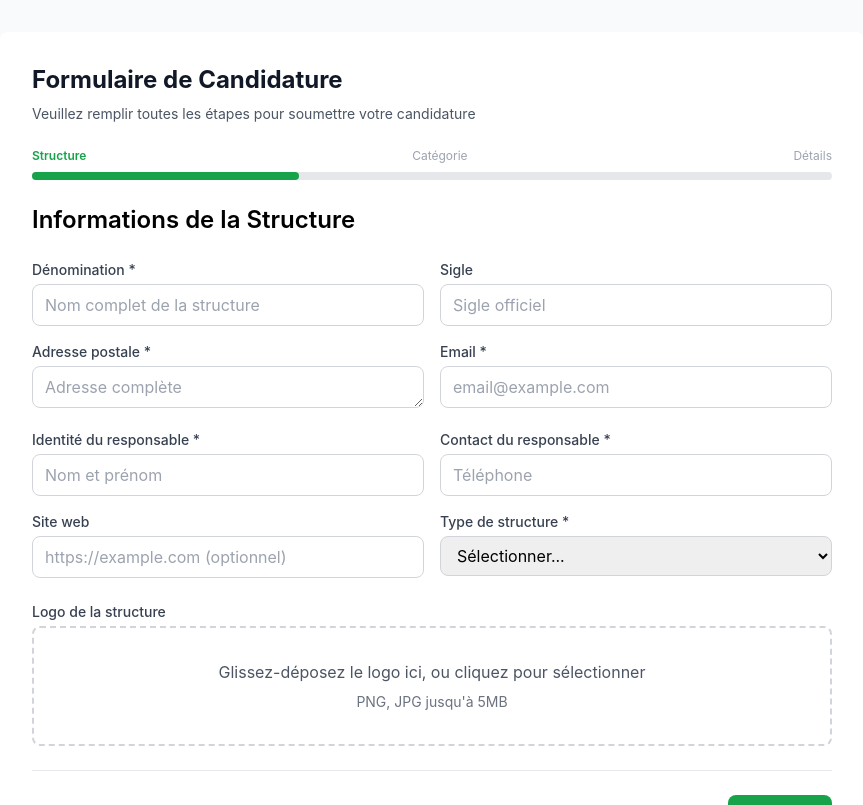
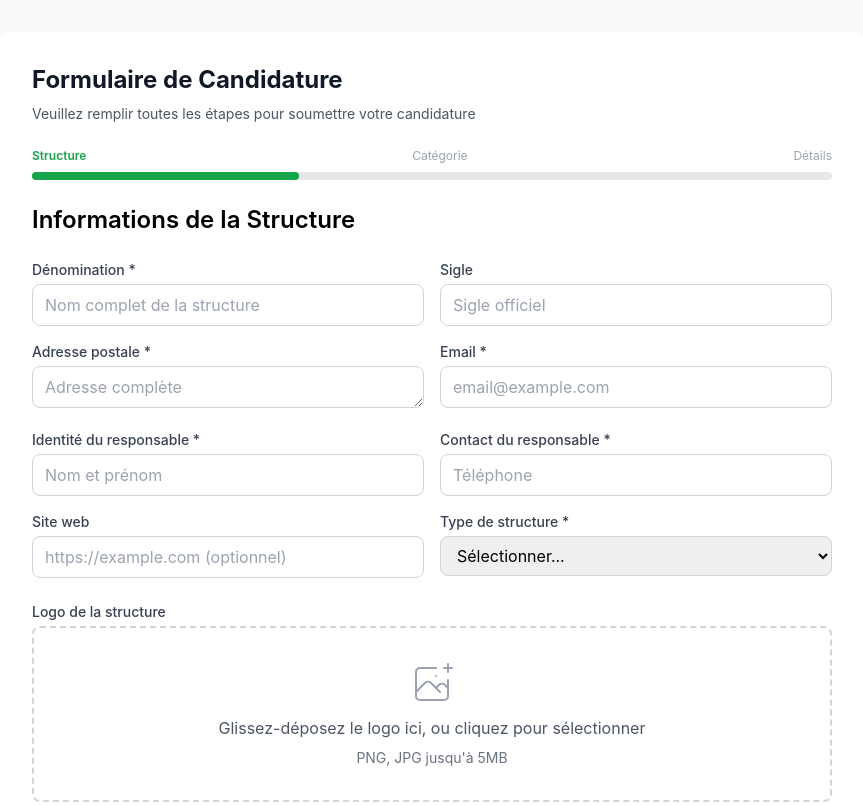
Before and after one commit to sougrinoma-sawadogo/prixinnov, a React (Vite) app in the folder frontend/: page /candidature in a window 1280 px wide. Shown: the top 805 px of the page, without its empty margins (208-1071 px from the left). Built offline with nearby package versions, Linux system fonts and the light colour scheme; no server answers.

Commit message:
Add visual feedback when logo is selected in structure form
- Display green confirmation box with logo preview when file is selected
- Show file name and size
- Add remove button to clear selected logo
- Improve UI with icon and hover effects

```diff
--- a/frontend/src/components/candidature/StructureForm.jsx
+++ b/frontend/src/components/candidature/StructureForm.jsx
@@ -1,18 +1,47 @@
+import { useState } from 'react';
 import { Controller } from 'react-hook-form';
 import { useDropzone } from 'react-dropzone';
 import RichTextEditor from './RichTextEditor';
 
 const StructureForm = ({ control, structure, setStructure, setValue }) => {
+  const [selectedLogo, setSelectedLogo] = useState(null);
+  const [logoPreview, setLogoPreview] = useState(null);
+
   const onDrop = (acceptedFiles) => {
     if (acceptedFiles.length > 0) {
       const file = acceptedFiles[0];
       console.log('Logo sélectionné:', file.name, 'Taille:', file.size, 'Type:', file.type);
-      // Enregistrer le fichier dans le formulaire
+
+      // Créer un aperçu du logo
+      const reader = new FileReader();
+      reader.onloadend = () => {
+        setLogoPreview(reader.result);
+      };
+      reader.readAsDataURL(file);
+
+      // Enregistrer le fichier dans le formulaire et l'état local
+      setSelectedLogo(file);
       if (setValue) {
         setValue('logo', file);
         console.log('Logo enregistré dans le formulaire');
       }
     }
+  };
+
+  const removeLogo = () => {
+    setSelectedLogo(null);
+    setLogoPreview(null);
+    if (setValue) {
+      setValue('logo', null);
+    }
+  };
+
+  const formatFileSize = (bytes) => {
+    if (bytes === 0) return '0 Bytes';
+    const k = 1024;
+    const sizes = ['Bytes', 'KB', 'MB'];
+    const i = Math.floor(Math.log(bytes) / Math.log(k));
+    return Math.round((bytes / Math.pow(k, i)) * 100) / 100 + ' ' + sizes[i];
   };
 
   const { getRootProps, getInputProps, isDragActive } = useDropzone({
@@ -196,13 +225,63 @@ const StructureForm = ({ control, structure, setStructure, setValue }) => {
         <label className="block text-sm font-medium text-gray-700 mb-1">
           Logo de la structure
         </label>
+
+        {selectedLogo ? (
+          <div className="border-2 border-green-500 rounded-lg p-4 bg-green-50">
+            <div className="flex items-center justify-between">
+              <div className="flex items-center space-x-4">
+                {logoPreview && (
+                  <img
+                    src={logoPreview}
+                    alt="Aperçu du logo"
+                    className="w-16 h-16 object-contain rounded border border-gray-300 bg-white"
+                  />
+                )}
+                <div>
+                  <p className="text-sm font-medium text-gray-900">
+                    {selectedLogo.name}
+                  </p>
+                  <p className="text-xs text-gray-500">
+                    {formatFileSize(selectedLogo.size)}
+                  </p>
+                  <p className="text-xs text-green-600 font-medium mt-1">
+                    ✓ Logo sélectionné
+                  </p>
+                </div>
+              </div>
+              <button
+                type="button"
+                onClick={removeLogo}
+                className="px-3 py-1 text-sm text-red-600 hover:text-red-700 hover:bg-red-50 rounded transition-colors"
+              >
+                Supprimer
+              </button>
+            </div>
+          </div>
+        ) : (
           <div
             {...getRootProps()}
-          className={`border-2 border-dashed rounded-lg p-8 text-center cursor-pointer ${
-            isDragActive ? 'border-green-500 bg-green-50' : 'border-gray-300'
+            className={`border-2 border-dashed rounded-lg p-8 text-center cursor-pointer transition-colors ${
+              isDragActive
+                ? 'border-green-500 bg-green-50'
+                : 'border-gray-300 hover:border-green-400 hover:bg-gray-50'
             }`}
           >
             <input {...getInputProps()} name="logo" />
+            <svg
+              className="mx-auto h-12 w-12 text-gray-400 mb-2"
+              stroke="currentColor"
+              fill="none"
+              viewBox="0 0 48 48"
+              aria-hidden="true"
+            >
+              <path
+                d="M28 8H12a4 4 0 00-4 4v20m32-12v8m0 0v8a4 4 0 01-4 4H12a4 4 0 01-4-4v-4m32-4l-3.172-3.172a4 4 0 00-5.656 0L28 28M8 32l9.172-9.172a4 4 0 015.656 0L28 28m0 0l4 4m4-24h8m-4-4v8m-12 4h.02"
+                strokeWidth={2}
+                strokeLinecap="round"
+                strokeLinejoin="round"
+              />
+            </svg>
             <p className="text-gray-600">
               {isDragActive
                 ? 'Déposez le fichier ici...'
@@ -210,6 +289,7 @@ const StructureForm = ({ control, structure, setStructure, setValue }) => {
             </p>
             <p className="text-sm text-gray-500 mt-2">PNG, JPG jusqu'à 5MB</p>
           </div>
+        )}
       </div>
     </div>
   );
```
Lines whose indentation alone changed are shown as unchanged.
